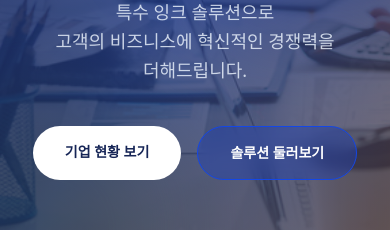
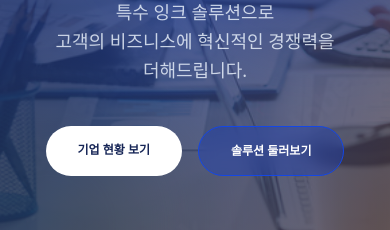
Before and after one commit to gkrkdals/sei-website, a Next.js app: page / in a window 390 px wide. Shown: the part 407-637 px from the top of the page. Built offline with nearby package versions, Linux system fonts and the light colour scheme; no server answers; the database is empty.

Commit message:
feat: 모바일 진입 시 홈페이지 버튼 폰트 크기 조정

```diff
--- a/app/page.tsx
+++ b/app/page.tsx
@@ -34,13 +34,13 @@ export default function Home() {
           </h1>
           <p className="text-lg md:text-xl text-blue-50/80 dark:text-blue-100/70 max-w-2xl mx-auto mb-10 leading-relaxed font-light">
             세계 최고 수준의 산업용 장비와 <br className='sm:hidden'/>특수 잉크 솔루션으로<br/>
-            고객의 비즈니스에 혁신적인 경쟁력을 <br className='sm:hidden'/>더해드립니다.
+            고객의 비즈니스에 혁신적인 경쟁력을 <br className='sm:hidden '/>더해드립니다.
           </p>
           <div className="flex justify-center gap-4">
-            <Link href="/profile" className="px-8 py-4 bg-white dark:bg-blue-100 text-blue-950 dark:text-blue-950 font-bold text-sm rounded-full hover:bg-stone-50 dark:hover:bg-white hover:shadow-lg hover:-translate-y-1 transition-all duration-300">
+            <Link href="/profile" className="px-8 py-4 bg-white dark:bg-blue-100 text-blue-950 dark:text-blue-950 font-bold text-xs md:text-sm rounded-full hover:bg-stone-50 dark:hover:bg-white hover:shadow-lg hover:-translate-y-1 transition-all duration-300">
               기업 현황 보기
             </Link>
-            <Link href="/solutions/automotive" className="px-8 py-4 bg-blue-800/40 dark:bg-blue-900/50 text-white dark:text-blue-100 font-bold text-sm rounded-full border border-blue-700 dark:border-blue-600 hover:bg-blue-700/50 dark:hover:bg-blue-800/60 transition-all duration-300 backdrop-blur-sm">
+            <Link href="/solutions/automotive" className="px-8 py-4 bg-blue-800/40 dark:bg-blue-900/50 text-white dark:text-blue-100 font-bold text-xs md:text-sm rounded-full border border-blue-700 dark:border-blue-600 hover:bg-blue-700/50 dark:hover:bg-blue-800/60 transition-all duration-300 backdrop-blur-sm">
               솔루션 둘러보기
             </Link>
           </div>
```
